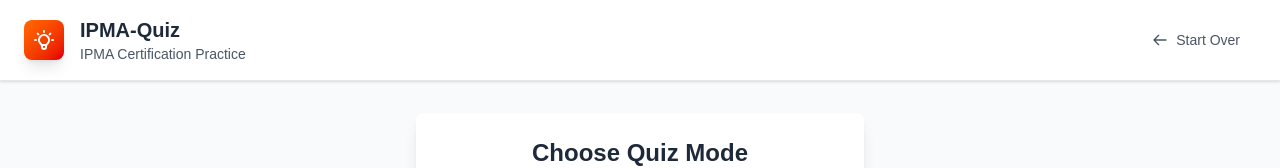
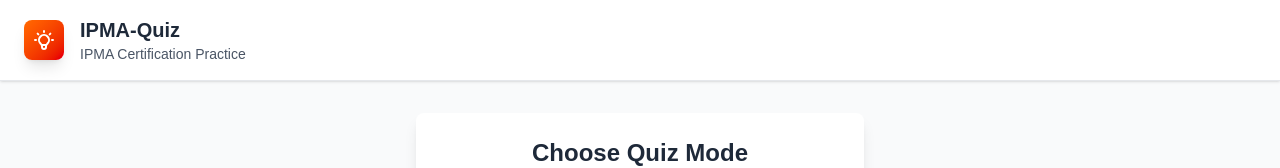
Before and after one commit to PatrikMueller/IPMA-Quiz, a Next.js app in the folder src/: page / in a window 1280 px wide. Shown: the top 168 px of the page. Built offline with nearby package versions, Linux system fonts and the light colour scheme; no server answers.

Commit message:
IQ-74 Bugfix, back button is now hidden at start page

```diff
--- a/src/app/page.tsx
+++ b/src/app/page.tsx
@@ -83,7 +83,7 @@ function QuizApp() {
               </div>
             </div>
 
-            {appState !== 'loading' && (
+            {appState !== 'loading' && appState !== 'mode-selection' && (
               <button
                 onClick={resetToSetup}
                 className="flex items-center space-x-2 px-4 py-2 text-sm text-gray-600 hover:text-gray-800 dark:text-gray-400 dark:hover:text-gray-200 hover:bg-gray-100 dark:hover:bg-gray-700 rounded-lg transition-colors"
```
